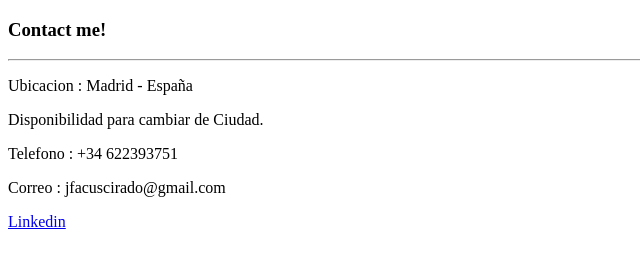
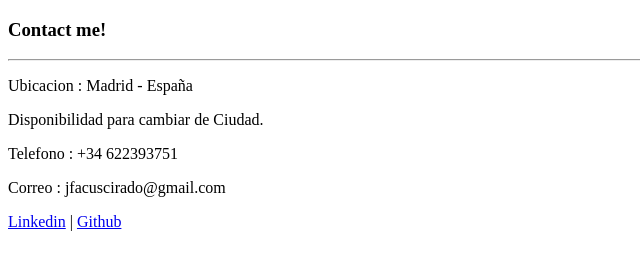
Before and after one commit to jschirad/Curriculum-project, a plain HTML site: page contact.html in a window 1280 px wide. Shown: the full height of the page, 0-640 px from the left. Drawn offline with Linux system fonts and the light colour scheme.

Commit message:
contac-github

```diff
--- a/contact.html
+++ b/contact.html
@@ -12,6 +12,6 @@
 	<p>Disponibilidad para cambiar de Ciudad.</p>
 	<p>Telefono : +34 622393751</p>
 	<p>Correo : jfacuscirado@gmail.com</p>
-	<p><a href="https://www.linkedin.com/in/facundo-schirado/">Linkedin</a></p>
+	<p><a href="https://www.linkedin.com/in/facundo-schirado/">Linkedin</a> | <a href="https://github.com/jschirad">Github</a></p>
 </body>
 </html>
```
